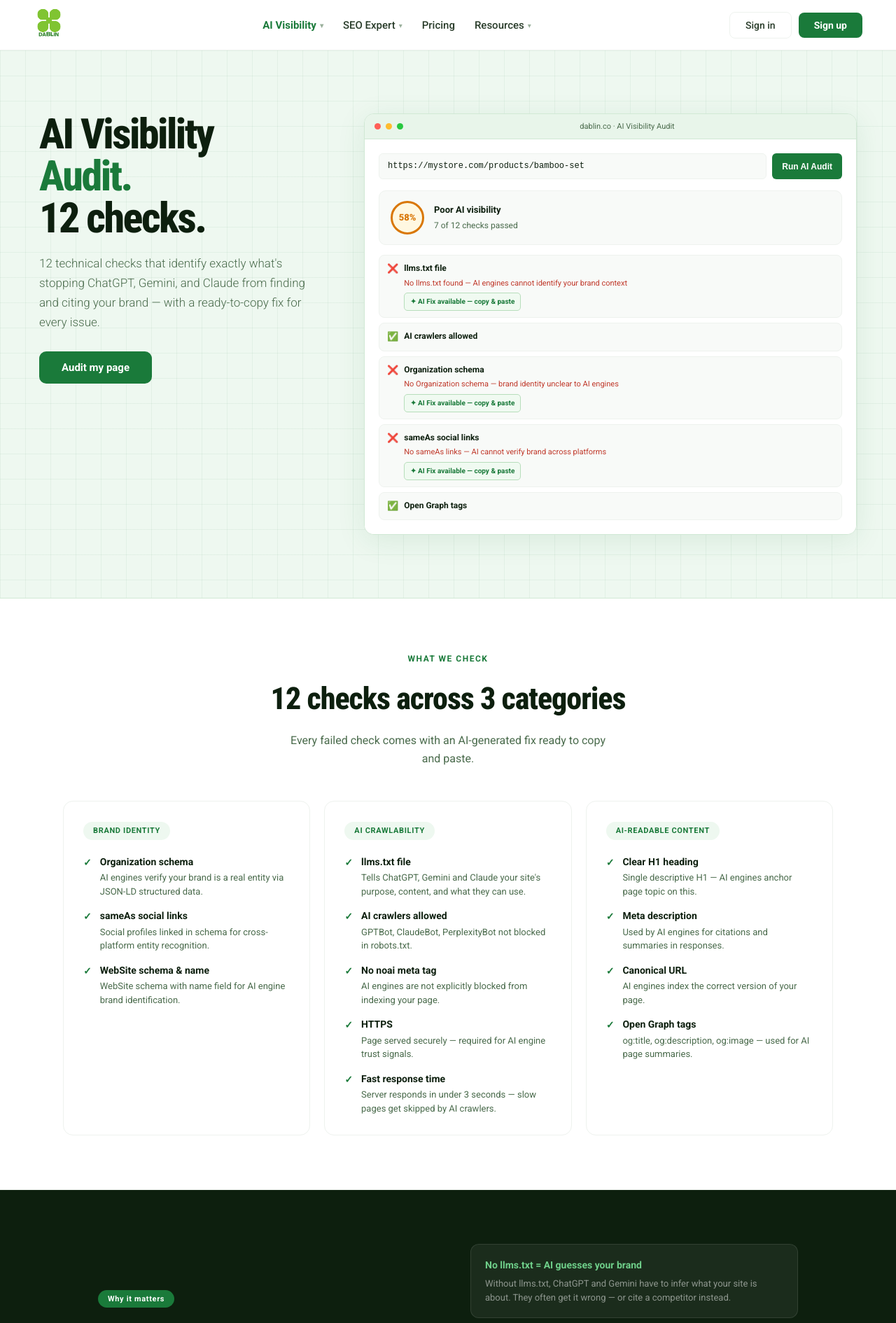
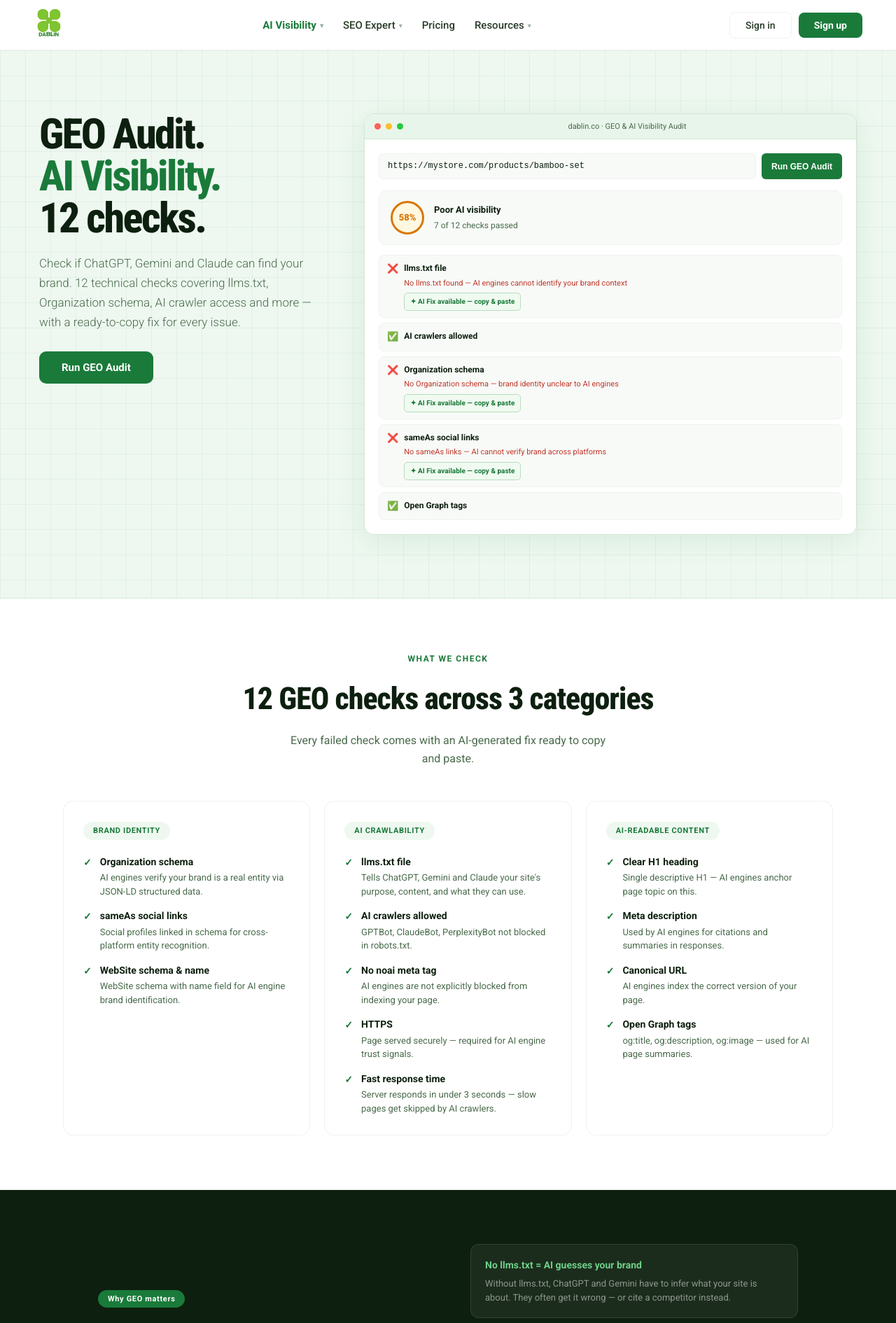
Before and after one commit to denizcolakoglu/dablin-backend, a React (Vite) app in the folder frontend/: page /ai-visibility-audit in a window 1280 px wide. Shown: the top 1890 px of the page at 70% size. Built offline with nearby package versions, Linux system fonts and the light colour scheme.

Commit message:
feat: react-helmet-async + GEO Audit page meta tags, title, canonical

```diff
--- a/frontend/package.json
+++ b/frontend/package.json
@@ -16,6 +16,7 @@
     "openai": "^6.29.0",
     "react": "^19.2.0",
     "react-dom": "^19.2.0",
+    "react-helmet-async": "^3.0.0",
     "react-router-dom": "^7.13.1"
   },
   "devDependencies": {
--- a/frontend/src/components/pages/PageAiAudit.jsx
+++ b/frontend/src/components/pages/PageAiAudit.jsx
@@ -1,4 +1,5 @@
 import { useState, useEffect, useRef } from "react";
+import { Helmet } from "react-helmet-async";
 import { SignUpButton, SignInButton } from "@clerk/clerk-react";
 import PageLayout from "./PageLayout";
 import { trackEvent } from "../../analytics";
@@ -71,7 +72,7 @@ function AiAuditDemo() {
     <div style={{ borderRadius: '14px', border: '1px solid #d0e8d4', background: '#f8faf8', overflow: 'hidden', boxShadow: '0 8px 40px rgba(26,122,58,0.10)' }}>
       <div style={{ background: '#e8f5ea', padding: '9px 14px', display: 'flex', alignItems: 'center', gap: '7px', borderBottom: '1px solid #d0e8d4' }}>
         {['#ff5f57','#febc2e','#28c840'].map(c => <span key={c} style={{ width: 9, height: 9, borderRadius: '50%', background: c, display: 'inline-block' }} />)}
-        <span style={{ flex: 1, textAlign: 'center', fontSize: '11px', color: '#4a6b4c' }}>dablin.co · AI Visibility Audit</span>
+        <span style={{ flex: 1, textAlign: 'center', fontSize: '11px', color: '#4a6b4c' }}>dablin.co · GEO & AI Visibility Audit</span>
       </div>
       <div style={{ padding: '20px', background: 'white' }}>
         <div style={{ display: 'flex', gap: '8px', marginBottom: '16px' }}>
@@ -79,7 +80,7 @@ function AiAuditDemo() {
             {urlVal}{phase === 'typing' ? <span style={{ borderRight: '2px solid #1a7a3a', animation: 'blink 0.8s infinite' }}>&nbsp;</span> : ''}
           </div>
           <button style={{ background: (phase === 'auditing' || phase === 'results') ? '#1a7a3a' : '#b0c9b4', color: 'white', border: 'none', borderRadius: '6px', padding: '8px 14px', fontSize: '12px', fontWeight: '700', cursor: 'default', whiteSpace: 'nowrap' }}>
-            {phase === 'auditing' ? `Auditing${dots}` : 'Run AI Audit'}
+            {phase === 'auditing' ? `Auditing${dots}` : 'Run GEO Audit'}
           </button>
         </div>
         {showScore && (
@@ -130,19 +131,30 @@ const CHECKS = [
 ];
 
 const FAQ = [
-  { q: "What is the AI Visibility Audit?", a: "The AI Visibility Audit runs 12 checks to see how well AI-powered search engines like ChatGPT, Gemini, and Claude can find, crawl, and understand your pages. It covers brand identity signals, AI crawlability, and AI-readable content — with a ready-to-copy fix for every issue it finds." },
+  { q: "What is the GEO Audit?", a: "The GEO (Generative Engine Optimisation) Audit runs 12 checks to see how well AI-powered search engines like ChatGPT, Gemini, and Claude can find, crawl, and understand your pages. It covers brand identity signals, AI crawlability, and AI-readable content — with a ready-to-copy fix for every issue it finds." },
   { q: "What is llms.txt and why does it matter?", a: "llms.txt is a simple text file placed at the root of your website (yoursite.com/llms.txt) that tells AI models what your site does, who it's for, and what content they can use. Without it, AI engines have to guess — and often get it wrong. Dablin generates a ready-to-upload version for you if it's missing." },
-  { q: "How is this different from the SEO Audit?", a: "The SEO Audit focuses on Google ranking factors — meta tags, schema, headings, Core Web Vitals, and the new March 2026 signals. The AI Visibility Audit focuses on what AI engines need to find and cite your brand — llms.txt, Organization schema, sameAs links, AI crawler access, and more." },
-  { q: "What are AEO and GEO?", a: "AEO (Answer Engine Optimization) and GEO (Generative Engine Optimization) both refer to optimising content to be found and cited by AI-powered search tools like ChatGPT, Gemini, and Google's AI Overviews. Dablin's AI Visibility Audit covers the technical checks that matter most for both." },
+  { q: "How is this different from the SEO Audit?", a: "The SEO Audit focuses on Google ranking factors — meta tags, schema, headings, Core Web Vitals, and the new March 2026 signals. The GEO Audit focuses on what AI engines need to find and cite your brand — llms.txt, Organization schema, sameAs links, AI crawler access, and more." },
+  { q: "What are AEO and GEO?", a: "AEO (Answer Engine Optimization) and GEO (Generative Engine Optimization) both refer to optimising content to be found and cited by AI-powered search tools like ChatGPT, Gemini, and Google's AI Overviews. Dablin's GEO Audit covers the technical checks that matter most for both." },
   { q: "Which AI engines does this check for?", a: "The audit checks signals that affect all major AI engines: ChatGPT (GPTBot), Google Gemini (Google-Extended), Claude (ClaudeBot), Perplexity (PerplexityBot), and Microsoft Copilot. This includes robots.txt crawler access, schema markup, llms.txt, and response time." },
   { q: "Does it work for any website?", a: "Yes. Any publicly accessible URL can be audited — Shopify stores, WooCommerce, WordPress, Amazon, or any custom site. You can also audit competitor pages to see how their AI visibility compares to yours." },
   { q: "What AI fixes does it generate?", a: "For every failed check, Dablin generates a ready-to-copy fix — the exact JSON-LD schema block, llms.txt content, robots.txt rule, or HTML tag you need. Paste it directly into your CMS. No developer needed." },
-  { q: "How much does it cost?", a: "The AI Visibility Audit is included in all Dablin plans. See the Pricing page for plan details." },
+  { q: "How much does it cost?", a: "The GEO Audit is included in all Dablin plans. See the Pricing page for plan details." },
 ];
 
 export default function PageAiAudit() {
   return (
     <PageLayout activePath="/ai-visibility-audit">
+      <Helmet>
+        <title>GEO Audit — Check AI Visibility for Your Brand | Dablin</title>
+        <meta name="description" content="Check if ChatGPT, Gemini and Claude can find your brand. 12 technical GEO checks covering llms.txt, Organization schema and AI crawler access — with AI-generated fixes. Free to start." />
+        <meta property="og:title" content="GEO Audit — Check AI Visibility for Your Brand | Dablin" />
+        <meta property="og:description" content="Check if ChatGPT, Gemini and Claude can find your brand. 12 technical GEO checks with AI-generated fixes for every issue. Free to start at dablin.co." />
+        <meta property="og:url" content="https://dablin.co/ai-visibility-audit" />
+        <meta name="twitter:title" content="GEO Audit — Check AI Visibility for Your Brand | Dablin" />
+        <meta name="twitter:description" content="Check if ChatGPT, Gemini and Claude can find your brand. 12 technical GEO checks with AI-generated fixes. Free to start." />
+        <link rel="canonical" href="https://dablin.co/ai-visibility-audit" />
+      </Helmet>
+
       <style>{`
         @import url('https://fonts.googleapis.com/css2?family=Roboto:wght@300;400;500;700;900&family=Roboto+Condensed:wght@700;800&display=swap');
         * { box-sizing: border-box; margin: 0; padding: 0; }
@@ -166,16 +178,16 @@ export default function PageAiAudit() {
         <div className="ai-hero-grid" style={{ display: 'flex', alignItems: 'flex-start', gap: '64px', maxWidth: '1200px', margin: '0 auto' }}>
           <div style={{ flex: '0 0 400px' }}>
             <h1 style={{ fontFamily: "'Roboto Condensed', sans-serif", fontSize: 'clamp(40px,5vw,60px)', fontWeight: '800', lineHeight: '1.0', letterSpacing: '-2.5px', color: '#0d1f0e', marginBottom: '20px' }}>
-              AI Visibility<br />
-              <span style={{ color: '#1a7a3a' }}>Audit.</span><br />
+              GEO Audit.<br />
+              <span style={{ color: '#1a7a3a' }}>AI Visibility.</span><br />
               12 checks.
             </h1>
             <p style={{ fontSize: '17px', color: '#4a6b4c', fontWeight: '300', lineHeight: '1.65', marginBottom: '28px' }}>
-              12 technical checks that identify exactly what's stopping ChatGPT, Gemini, and Claude from finding and citing your brand — with a ready-to-copy fix for every issue.
+              Check if ChatGPT, Gemini and Claude can find your brand. 12 technical checks covering llms.txt, Organization schema, AI crawler access and more — with a ready-to-copy fix for every issue.
             </p>
             <div onClick={() => trackEvent('sign_up_click', { location: 'ai_audit_page_hero' })}>
               <SignUpButton mode="modal">
-                <button className="ai-btn-primary">Audit my page</button>
+                <button className="ai-btn-primary">Run GEO Audit</button>
               </SignUpButton>
             </div>
           </div>
@@ -190,7 +202,7 @@ export default function PageAiAudit() {
         <div style={{ maxWidth: '1100px', margin: '0 auto' }}>
           <div style={{ textAlign: 'center', marginBottom: '48px' }}>
             <p style={{ fontSize: '12px', fontWeight: '700', textTransform: 'uppercase', letterSpacing: '1.5px', color: '#1a7a3a', marginBottom: '12px' }}>What we check</p>
-            <h2 style={{ fontFamily: "'Roboto Condensed', sans-serif", fontSize: 'clamp(28px,4vw,44px)', fontWeight: '800', color: '#0d1f0e', letterSpacing: '-1px', marginBottom: '12px' }}>12 checks across 3 categories</h2>
+            <h2 style={{ fontFamily: "'Roboto Condensed', sans-serif", fontSize: 'clamp(28px,4vw,44px)', fontWeight: '800', color: '#0d1f0e', letterSpacing: '-1px', marginBottom: '12px' }}>12 GEO checks across 3 categories</h2>
             <p style={{ fontSize: '16px', color: '#4a6b4c', maxWidth: '480px', margin: '0 auto', lineHeight: '1.6' }}>Every failed check comes with an AI-generated fix ready to copy and paste.</p>
           </div>
           <div className="ai-checks-grid" style={{ display: 'grid', gridTemplateColumns: '1fr 1fr 1fr', gap: '20px' }}>
@@ -216,11 +228,11 @@ export default function PageAiAudit() {
         </div>
       </div>
 
-      {/* ── WHY AI VISIBILITY MATTERS ── */}
+      {/* ── WHY GEO MATTERS ── */}
       <div className="ai-section" style={{ background: '#0d1f0e', padding: 'clamp(48px,6vw,96px) 56px' }}>
         <div className="ai-dark-grid" style={{ maxWidth: '1000px', margin: '0 auto', display: 'flex', gap: '64px', alignItems: 'center' }}>
           <div style={{ flex: 1 }}>
-            <div style={{ display: 'inline-block', background: '#1a7a3a', color: 'white', borderRadius: '20px', padding: '4px 14px', fontSize: '11px', fontWeight: '700', letterSpacing: '0.06em', marginBottom: '20px' }}>Why it matters</div>
+            <div style={{ display: 'inline-block', background: '#1a7a3a', color: 'white', borderRadius: '20px', padding: '4px 14px', fontSize: '11px', fontWeight: '700', letterSpacing: '0.06em', marginBottom: '20px' }}>Why GEO matters</div>
             <h2 style={{ fontFamily: "'Roboto Condensed', sans-serif", fontSize: 'clamp(26px,3vw,36px)', fontWeight: '800', color: 'white', letterSpacing: '-0.5px', marginBottom: '14px', lineHeight: '1.1' }}>AI search is replacing<br />traditional search.</h2>
             <p style={{ fontSize: '15px', color: 'rgba(255,255,255,0.5)', lineHeight: '1.65', fontWeight: '300' }}>ChatGPT alone has over 300 million weekly users asking product questions. If AI engines can't find or trust your brand, you're invisible to an audience that's growing faster than Google.</p>
           </div>
@@ -244,7 +256,7 @@ export default function PageAiAudit() {
         <div style={{ maxWidth: '900px', margin: '0 auto' }}>
           <div style={{ textAlign: 'center', marginBottom: '40px' }}>
             <p style={{ fontSize: '12px', fontWeight: '700', textTransform: 'uppercase', letterSpacing: '1.5px', color: '#1a7a3a', marginBottom: '12px' }}>Before &amp; after</p>
-            <h2 style={{ fontFamily: "'Roboto Condensed', sans-serif", fontSize: 'clamp(28px,4vw,40px)', fontWeight: '800', color: '#0d1f0e', letterSpacing: '-1px' }}>What a typical audit finds</h2>
+            <h2 style={{ fontFamily: "'Roboto Condensed', sans-serif", fontSize: 'clamp(28px,4vw,40px)', fontWeight: '800', color: '#0d1f0e', letterSpacing: '-1px' }}>What a typical GEO audit finds</h2>
           </div>
           <div style={{ display: 'grid', gridTemplateColumns: '1fr 1fr', gap: '20px' }}>
             {[
@@ -270,7 +282,7 @@ export default function PageAiAudit() {
         <div style={{ maxWidth: '780px', margin: '0 auto' }}>
           <div style={{ textAlign: 'center', marginBottom: '48px' }}>
             <p style={{ fontSize: '12px', fontWeight: '700', textTransform: 'uppercase', letterSpacing: '1.5px', color: '#1a7a3a', marginBottom: '12px' }}>FAQ</p>
-            <h2 style={{ fontFamily: "'Roboto Condensed', sans-serif", fontSize: 'clamp(28px,4vw,40px)', fontWeight: '800', color: '#0d1f0e', letterSpacing: '-1px' }}>Common questions</h2>
+            <h2 style={{ fontFamily: "'Roboto Condensed', sans-serif", fontSize: 'clamp(28px,4vw,40px)', fontWeight: '800', color: '#0d1f0e', letterSpacing: '-1px' }}>Common questions about GEO</h2>
           </div>
           <div style={{ borderTop: '1px solid #eef2ee' }}>
             {FAQ.map((item, i) => <FaqItem key={i} q={item.q} a={item.a} />)}
@@ -283,11 +295,11 @@ export default function PageAiAudit() {
         <h2 style={{ fontFamily: "'Roboto Condensed', sans-serif", fontSize: 'clamp(32px,5vw,56px)', fontWeight: '800', color: 'white', letterSpacing: '-1.5px', marginBottom: '16px' }}>
           Find out if AI engines<br /><span style={{ color: '#6fcf8a' }}>know your brand.</span>
         </h2>
-        <p style={{ fontSize: '18px', color: 'rgba(255,255,255,0.5)', marginBottom: '36px', lineHeight: '1.6' }}>12 checks. AI fix for every issue. Results in 20 seconds.</p>
+        <p style={{ fontSize: '18px', color: 'rgba(255,255,255,0.5)', marginBottom: '36px', lineHeight: '1.6' }}>12 GEO checks. AI fix for every issue. Results in 20 seconds.</p>
         <div style={{ display: 'flex', alignItems: 'center', justifyContent: 'center', gap: '16px', flexWrap: 'wrap' }}>
           <div onClick={() => trackEvent('sign_up_click', { location: 'ai_audit_page_cta' })}>
             <SignUpButton mode="modal">
-              <button className="ai-btn-primary">Run AI Visibility Audit →</button>
+              <button className="ai-btn-primary">Run GEO Audit →</button>
             </SignUpButton>
           </div>
           <SignInButton mode="modal">
--- a/frontend/src/main.jsx
+++ b/frontend/src/main.jsx
@@ -1,3 +1,4 @@
+import { HelmetProvider } from 'react-helmet-async';
 import { StrictMode } from "react";
 import { createRoot } from "react-dom/client";
 import { ClerkProvider } from "@clerk/clerk-react";
@@ -11,9 +12,9 @@ if (!PUBLISHABLE_KEY) throw new Error("Missing VITE_CLERK_PUBLISHABLE_KEY in .en
 createRoot(document.getElementById("root")).render(
   <StrictMode>
     <BrowserRouter>
-      <ClerkProvider publishableKey={PUBLISHABLE_KEY} afterSignInUrl="/dashboard" afterSignUpUrl="/dashboard">
+      <HelmetProvider><ClerkProvider publishableKey={PUBLISHABLE_KEY} afterSignInUrl="/dashboard" afterSignUpUrl="/dashboard">
         <App />
-      </ClerkProvider>
+      </ClerkProvider></HelmetProvider>
     </BrowserRouter>
   </StrictMode>
 );
```
Also changed, not shown: 1 other file (tests, documents, lock files or other folders).
